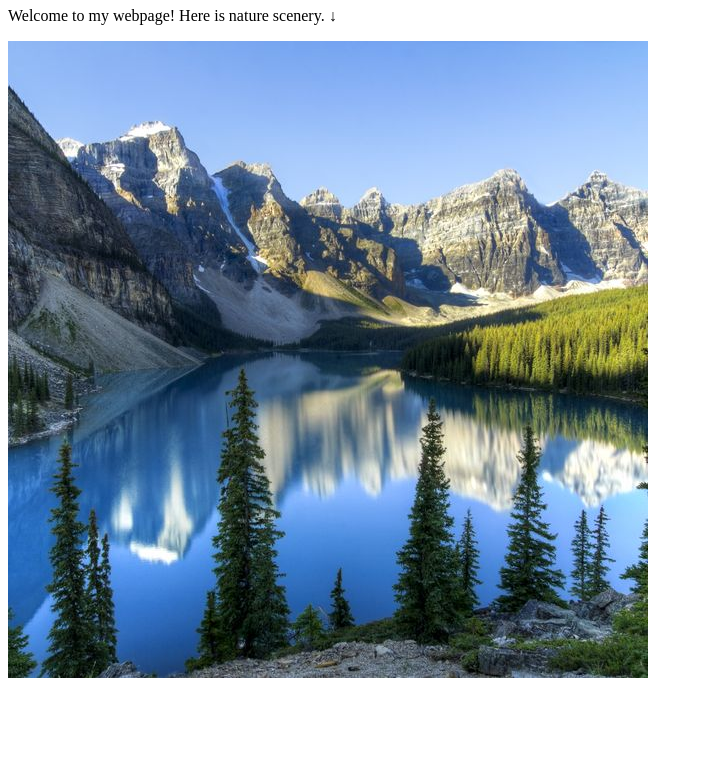
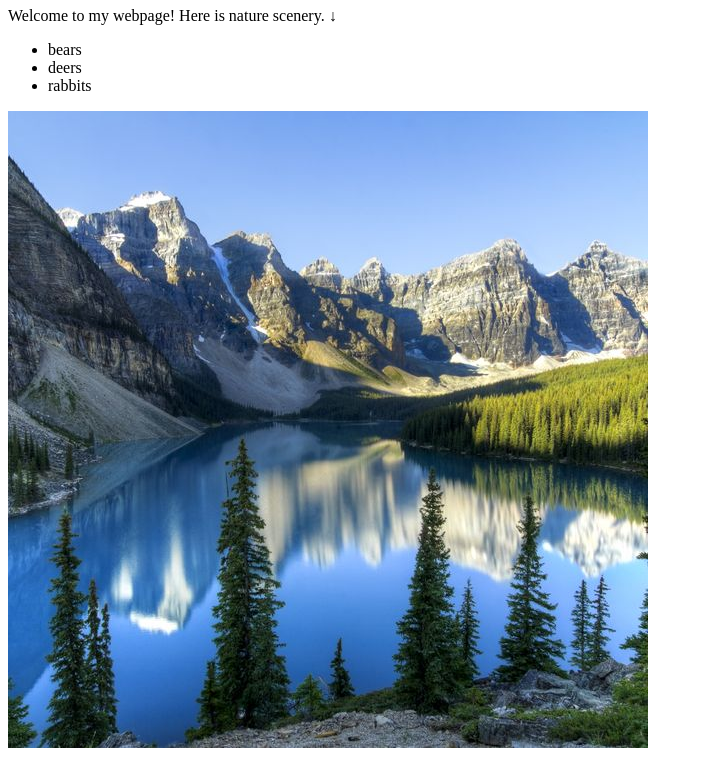
Before and after one commit to SwarthyBuilder/webpage1, a plain HTML site: page index.html in a window 1280 px wide. Shown: the part 73-833 px from the top of the page, without its empty margins (0-703 px from the left). Before the commit the page ends 800 px from the top, so only its background shows below. Drawn offline with Linux system fonts and the light colour scheme.

Commit message:
Update index.html

```diff
--- a/index.html
+++ b/index.html
@@ -10,6 +10,11 @@
    <p>
      Welcome to my webpage! Here is nature scenery. &darr;
   </p>
+  <ul>
+    <li> bears </li>
+    <li> deers </li>
+    <li> rabbits </li>
+  </ul>
    <img src="7A26D8B0-7246-4662-A949-77DEB8D5443E.jpeg" alt="nature scenery">
   </body>
   </html>
```
